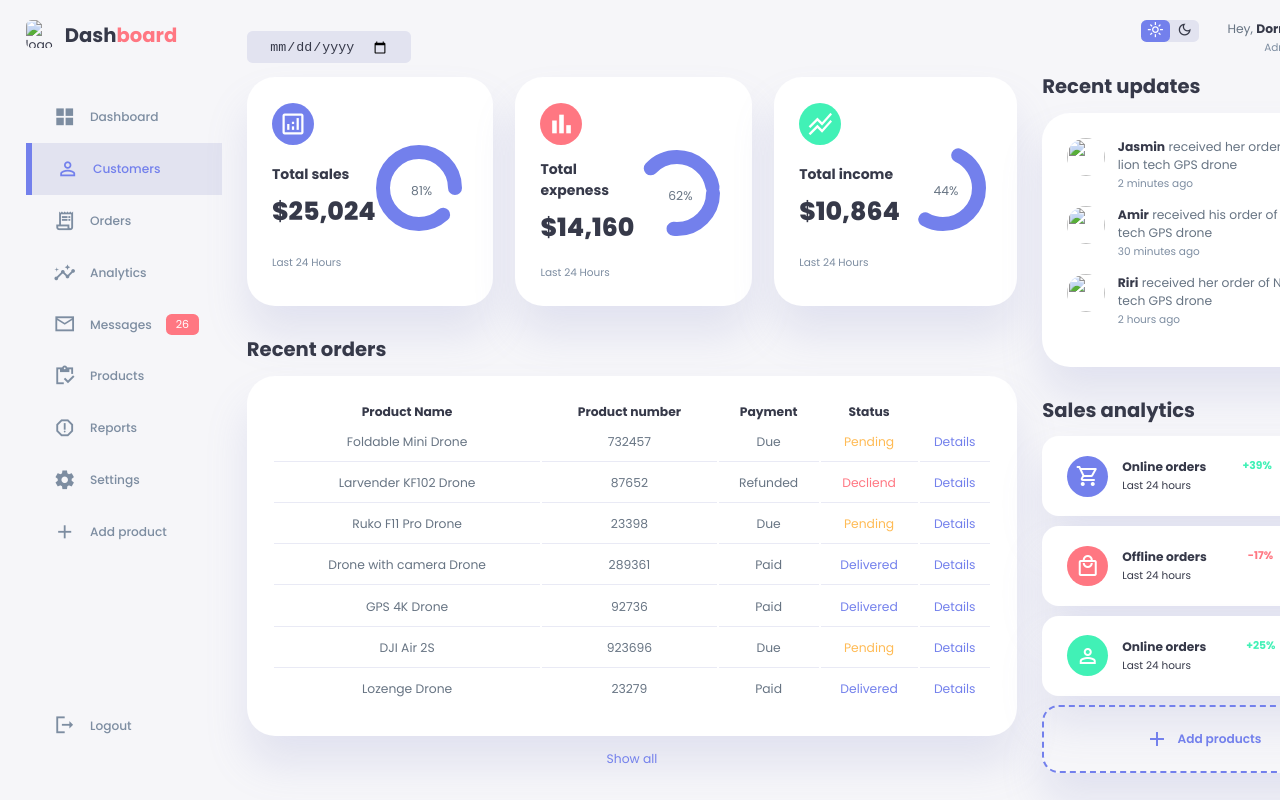
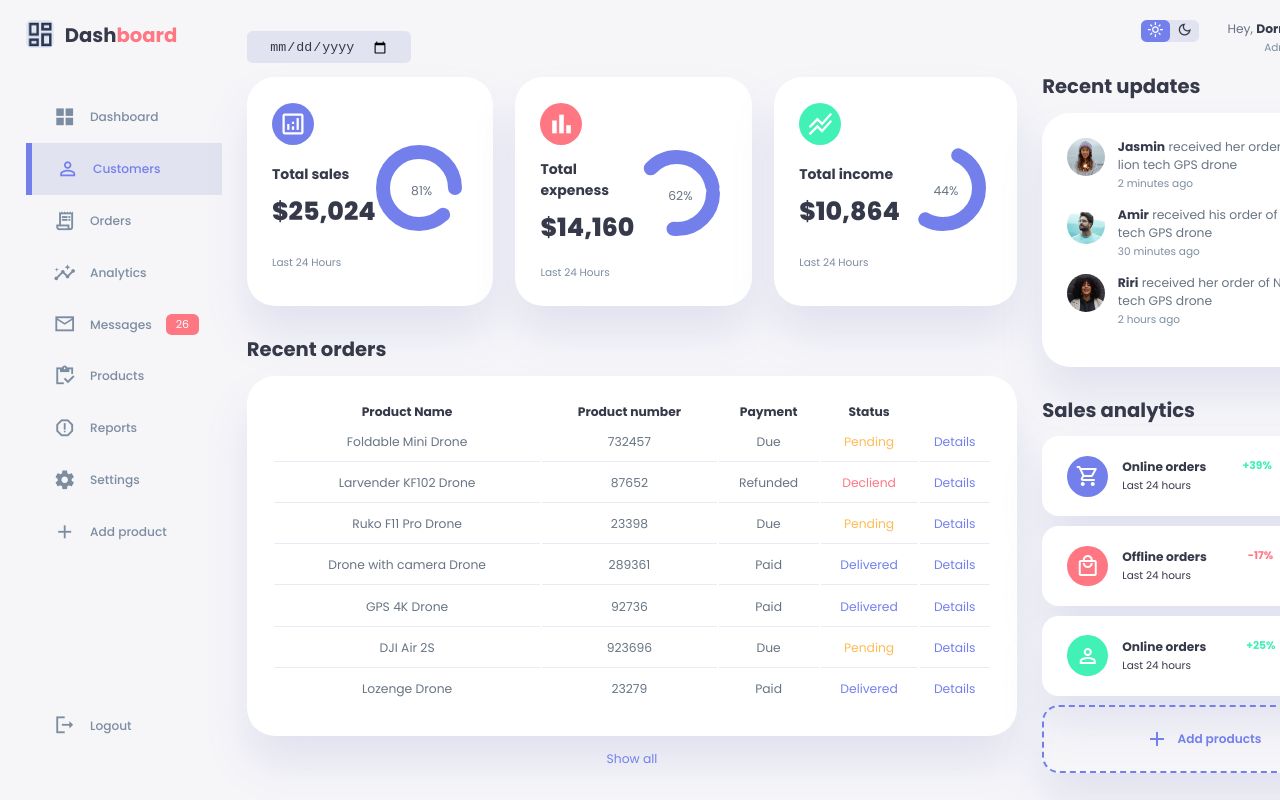
Before and after one commit to MahaMG/AdminDashboard2, a plain HTML site: page index.html in a window 1280 px wide. Shown: the top 800 px of the page. Drawn offline with nearby package versions, Linux system fonts and the light colour scheme; the site is published under a folder, as on GitHub Pages, so addresses that start at the root find nothing.

Commit message:
editing images src

```diff
--- a/index.html
+++ b/index.html
@@ -20,7 +20,7 @@
         <aside>
             <div class="top">
                 <div class="logo">
-                    <img src="/images/logo.png" alt="logo">
+                    <img src="images/logo.png" alt="logo">
                     <h2>Dash<span class="danger">board</span></h2>
                 </div>
                 <div class="close" id="close-btn">
@@ -178,7 +178,7 @@
                         <small class="text-muted">Admin</small>
                     </div>
                     <div class="profile-photo">
-                        <img src="/images/dorrell.png" alt="">
+                        <img src="images/dorrell.png" alt="">
                     </div>
                 </div>
             </div>
@@ -189,7 +189,7 @@
                 <div class="updates">
                     <div class="update">
                         <div class="profile-photo">
-                            <img src="/images/Jasmin.png" alt="">
+                            <img src="images/Jasmin.png" alt="">
                         </div>
                         <div class="message">
                             <p><b>Jasmin</b> received her order of Nghit lion tech GPS drone </p>
@@ -198,7 +198,7 @@
                     </div>
                     <div class="update">
                         <div class="profile-photo">
-                            <img src="/images/amir.png" alt="">
+                            <img src="images/amir.png" alt="">
                         </div>
                         <div class="message">
                             <p><b>Amir</b> received his order of Nghit lion tech GPS drone </p>
@@ -207,7 +207,7 @@
                     </div>
                     <div class="update">
                         <div class="profile-photo">
-                            <img src="/images/riri.png" alt="">
+                            <img src="images/riri.png" alt="">
                         </div>
                         <div class="message">
                             <p><b>Riri</b> received her order of Nghit lion tech GPS drone </p>
```
